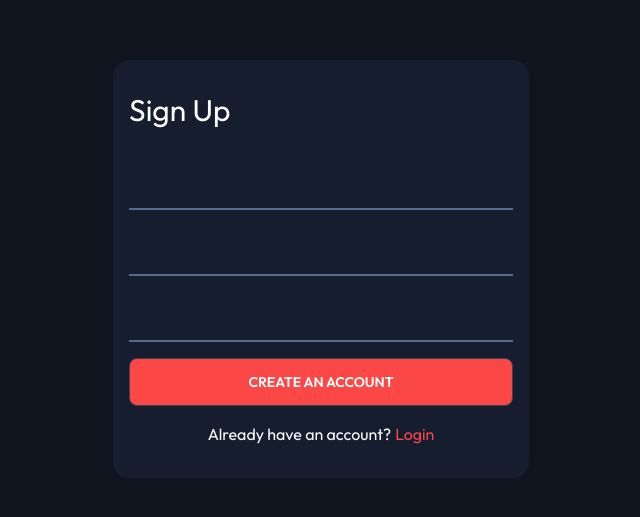
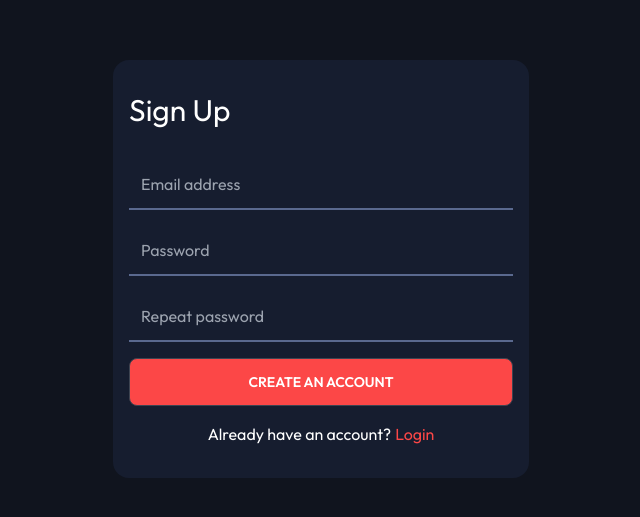
Before and after one commit to EkChills/entertainment-web-app, a React (Vite) app: page / in a window 1280 px wide. Shown: the part 131-648 px from the top of the page, without its empty margins (319-959 px from the left). Built offline with nearby package versions, Linux system fonts and the light colour scheme.

Commit message:
fixed some forms

```diff
--- a/src/pages/Signup.jsx
+++ b/src/pages/Signup.jsx
@@ -10,7 +10,7 @@ const Signup = ({loggedIn, setLoggedIn}) => {
     repeatPassword: ''
   })
   const [invalid, setInvalid] = React.useState(null)
-
+  const [passwordValid, setPasswordValid] = React.useState(null)
   const handleInputChange = (e) => {
     const {name, value} = e.target
     setUserValues(prev => ({...prev, [name]:value}))
@@ -23,6 +23,11 @@ const Signup = ({loggedIn, setLoggedIn}) => {
     e.preventDefault();
     if(userValues.email === '' || userValues.password === '' || userValues.repeatPassword === '') {
       setInvalid(true)
+      return
+    }
+
+    if (userValues.password !== userValues.repeatPassword) {
+      setPasswordValid(false)
       return
     }
     else {
@@ -38,17 +43,18 @@ const Signup = ({loggedIn, setLoggedIn}) => {
       <form className='w-full container mx-auto px-5 ' onSubmit={onSubmitHandler} >
       <div className="card mx-auto p-4 flex flex-col space-y-4 min-w-[20rem] max-w-[26rem] bg-SemiDarkBlue py-8">
         <h3 className='text-3xl text-PureWhite mb-4'>Sign Up</h3>
-        <div className={`w-full py-3 border-b-2 ${invalid && userValues.email === '' ? 'border-Red' : 'border-GreyishBlue'} ${invalid && userValues.email === '' ? 'flex justify-between' : 'block'} `}>
-          <input name="email" value={userValues.email} onChange={handleInputChange} type="text" className={` outline-none indent-3 ${invalid && userValues.email === '' ? 'w-auto' : 'w-full'}  bg-transparent text-PureWhite caret-Red" placeholder='Email address`} />
-          {invalid && userValues.email === '' && <p className='text-Red'>Can't be empty</p>}
+        <div className={`w-full py-3 border-b-2 ${invalid && userValues.email === '' ? 'border-Red' : 'border-GreyishBlue'} active:border-white ${invalid && userValues.email === '' ? 'flex justify-between' : 'block'} `}>
+          <input name="email" placeholder='Email address' value={userValues.email} onChange={handleInputChange} type="text" className={` outline-none indent-3 ${invalid && userValues.email === '' ? 'w-[10rem]' : 'w-full'}  bg-transparent text-PureWhite caret-Red" placeholder='Email address`} />
+          {invalid && userValues.email === '' && <p className='text-Red text-[.7rem] '>Can't be empty</p>}
         </div>
         <div className={`w-full py-3 border-b-2 ${invalid && userValues.password === '' ? 'border-Red' : 'border-GreyishBlue'} ${invalid && userValues.password === '' ? 'flex justify-between' : 'block'} `}>
-          <input name="password" value={userValues.password} onChange={handleInputChange} type="text" className={` outline-none indent-3 ${invalid && userValues.password === '' ? 'w-auto' : 'w-full'}  bg-transparent text-PureWhite caret-Red" placeholder='Email address`} />
-          {invalid && userValues.password === '' && <p className='text-Red'>Can't be empty</p>}
+          <input name="password" value={userValues.password} placeholder="Password" onChange={handleInputChange} type="text" className={` outline-none indent-3 ${invalid && userValues.password === '' ? 'w-[10rem]' : 'w-full'}  bg-transparent text-PureWhite caret-Red" placeholder='Email address`} />
+          {invalid && userValues.password === '' && <p className='text-Red text-[.7rem]'>Can't be empty</p>}
         </div>
         <div className={`w-full py-3 border-b-2 ${invalid && userValues.repeatPassword === '' ? 'border-Red' : 'border-GreyishBlue'} ${invalid && userValues.repeatPassword === '' ? 'flex justify-between' : 'block'} `}>
-          <input name="repeatPassword" value={userValues.repeatPassword} onChange={handleInputChange} type="text" className={` outline-none indent-3 ${invalid && userValues.repeatPassword === '' ? 'w-auto' : 'w-full'}  bg-transparent text-PureWhite caret-Red" placeholder='Email address`} />
-          {invalid && userValues.repeatPassword === '' && <p className='text-Red'>Can't be empty</p>}
+          <input name="repeatPassword" placeholder='Repeat password' value={userValues.repeatPassword} onChange={handleInputChange} type="text" className={` outline-none indent-3 ${invalid && userValues.repeatPassword === '' ? 'w-[10rem]' : 'w-full'}  bg-transparent text-PureWhite caret-Red" placeholder='Email address`} />
+          {invalid && userValues.repeatPassword === '' && <p className='text-Red text-[.7rem]'>Can't be empty</p>}
+          {passwordValid === false && <p className='text-Red text-[.7rem]'>passwords dont match</p>}
         </div>
         <LoginButton>Create an account</LoginButton>
         <div className="mx-auto flex items-center space-x-1">
```
